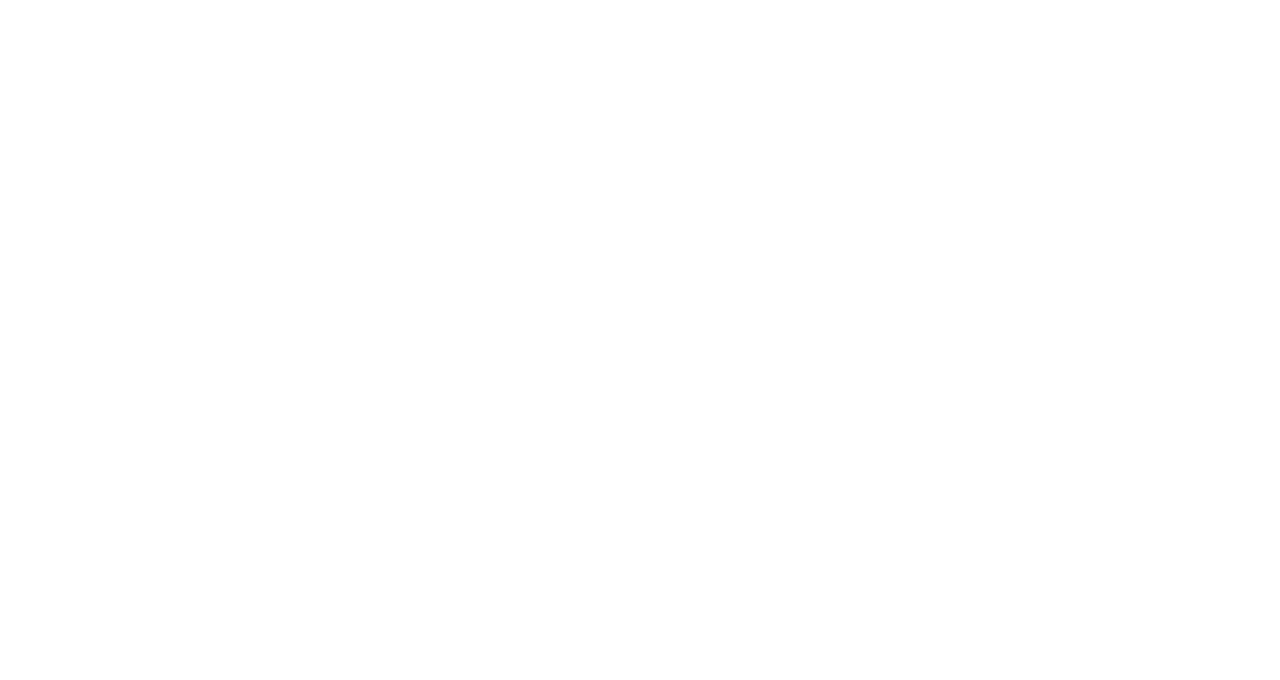
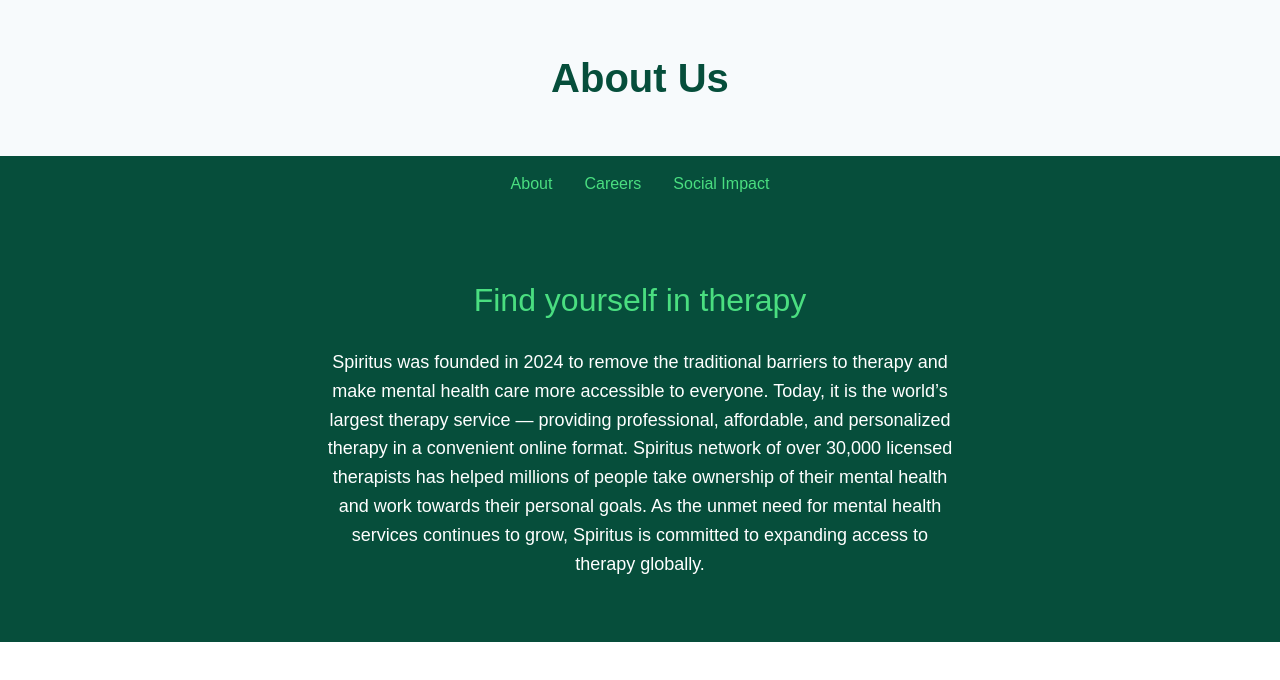
Before and after one commit to sudheeshpoolakkal/spiritus, a React app in the folder Spiritus/: page /about in a window 1280 px wide. Before the commit this address had no page. Shown: the top 680 px of the page. Built offline with nearby package versions, Linux system fonts and the light colour scheme; the HTML template or start-up script is replaced by a standard one.

Commit message:
About page is modified

```diff
--- a/Spiritus/package.json
+++ b/Spiritus/package.json
@@ -15,7 +15,8 @@
     "lucide-react": "^0.446.0",
     "react": "^18.2.0",
     "react-dom": "^18.2.0",
-    "react-router-dom": "^6.26.2"
+    "react-router-dom": "^6.26.2",
+    "sass": "^1.79.4"
   },
   "devDependencies": {
     "@types/react": "^18.2.66",
--- a/Spiritus/src/App.jsx
+++ b/Spiritus/src/App.jsx
@@ -3,6 +3,7 @@
 import { BrowserRouter as Router, Routes, Route } from 'react-router-dom';
 import { DarkModeProvider } from './contexts/DarkModeContext';
 import Home from './pages/Home';
+import About from './pages/About';
 import Login from './pages/Login';
 import Register from './pages/Register';
 // Import other necessary components
@@ -15,6 +16,7 @@
           <Route path="/" element={<Home />} />
           <Route path="/login" element={<Login />} />
           <Route path="/register" element={<Register />} />
+          <Route path="/about" element={<About />} />
           {/* Add other routes as needed */}
         </Routes>
       </Router>
--- /dev/null
+++ b/Spiritus/src/pages/About.jsx
@@ -0,0 +1,36 @@
+// src/AboutUs.js
+import React from 'react';
+import './About.scss'; // Import the Sass file
+
+const AboutUs = () => {
+  return (
+    <div className="about-us-container">
+      {/* Header Section */}
+      <section className="header-section">
+        <h1>About Us</h1>
+      </section>
+
+      {/* Navigation Section */}
+      <nav className="nav-section">
+        <ul>
+          <li><a href="#about">About</a></li>
+          <li><a href="#careers">Careers</a></li>
+          <li><a href="#impact">Social Impact</a></li>
+        </ul>
+      </nav>
+
+      {/* Content Section */}
+      <section className="content-section">
+        <h2>Find yourself in therapy</h2>
+        <p>
+          Spiritus was founded in 2024 to remove the traditional barriers to therapy and make mental health care more accessible to everyone.
+          Today, it is the world’s largest therapy service — providing professional, affordable, and personalized therapy in a convenient online format.
+          Spiritus network of over 30,000 licensed therapists has helped millions of people take ownership of their mental health and work towards their personal goals.
+          As the unmet need for mental health services continues to grow, Spiritus is committed to expanding access to therapy globally.
+        </p>
+      </section>
+    </div>
+  );
+};
+
+export default AboutUs;
--- /dev/null
+++ b/Spiritus/src/pages/About.scss
@@ -0,0 +1,91 @@
+// src/AboutUs.scss
+
+// Define common colors
+$light-gray: #f7fafc;
+$dark-green: #064e3b;
+$light-green: #4ade80;
+$white: #ffffff;
+
+// Global transition for smooth hover effects
+$transition: all 0.3s ease-in-out;
+
+.about-us-container {
+  font-family: Arial, sans-serif;
+
+  .header-section {
+    background-color: $light-gray;
+    text-align: center;
+    padding: 3rem 0;
+
+    h1 {
+      font-size: 2.5rem;
+      color: $dark-green;
+      font-weight: bold;
+      opacity: 0;
+      transform: translateY(-20px);
+      animation: fadeIn 0.8s ease-in-out forwards;
+    }
+  }
+
+  .nav-section {
+    background-color: $dark-green;
+    padding: 1rem 0;
+
+    ul {
+      display: flex;
+      justify-content: center;
+      gap: 2rem;
+
+      li {
+        a {
+          color: $light-green;
+          font-size: 1rem;
+          text-decoration: none;
+          transition: $transition;
+
+          &:hover {
+            color: lighten($light-green, 10%);
+            font-size: 1.1rem;
+          }
+        }
+      }
+    }
+  }
+
+  .content-section {
+    background-color: $dark-green;
+    color: $white;
+    text-align: center;
+    padding: 4rem 2rem;
+    opacity: 0;
+    transform: translateY(30px);
+    animation: fadeIn 1.2s ease-in-out forwards;
+
+    h2 {
+      font-size: 2rem;
+      font-weight: semi-bold;
+      margin-bottom: 1.5rem;
+      color: $light-green;
+      transition: $transition;
+
+      &:hover {
+        color: lighten($light-green, 10%);
+      }
+    }
+
+    p {
+      font-size: 1.125rem;
+      max-width: 40rem;
+      margin: 0 auto;
+      line-height: 1.6;
+    }
+  }
+}
+
+// Keyframes for fade-in effect
+@keyframes fadeIn {
+  to {
+    opacity: 1;
+    transform: translateY(0);
+  }
+}
```
Also changed, not shown: 1 other file (tests, documents, lock files or other folders).
